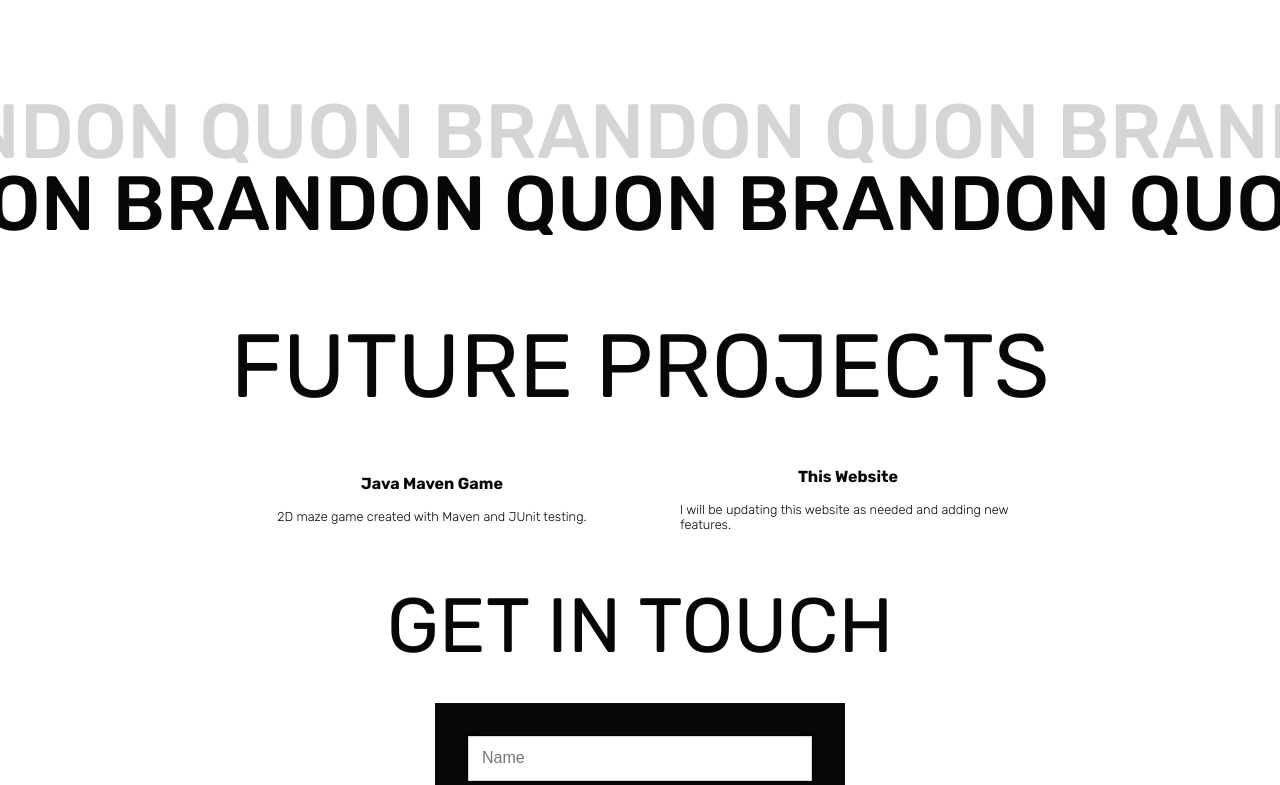
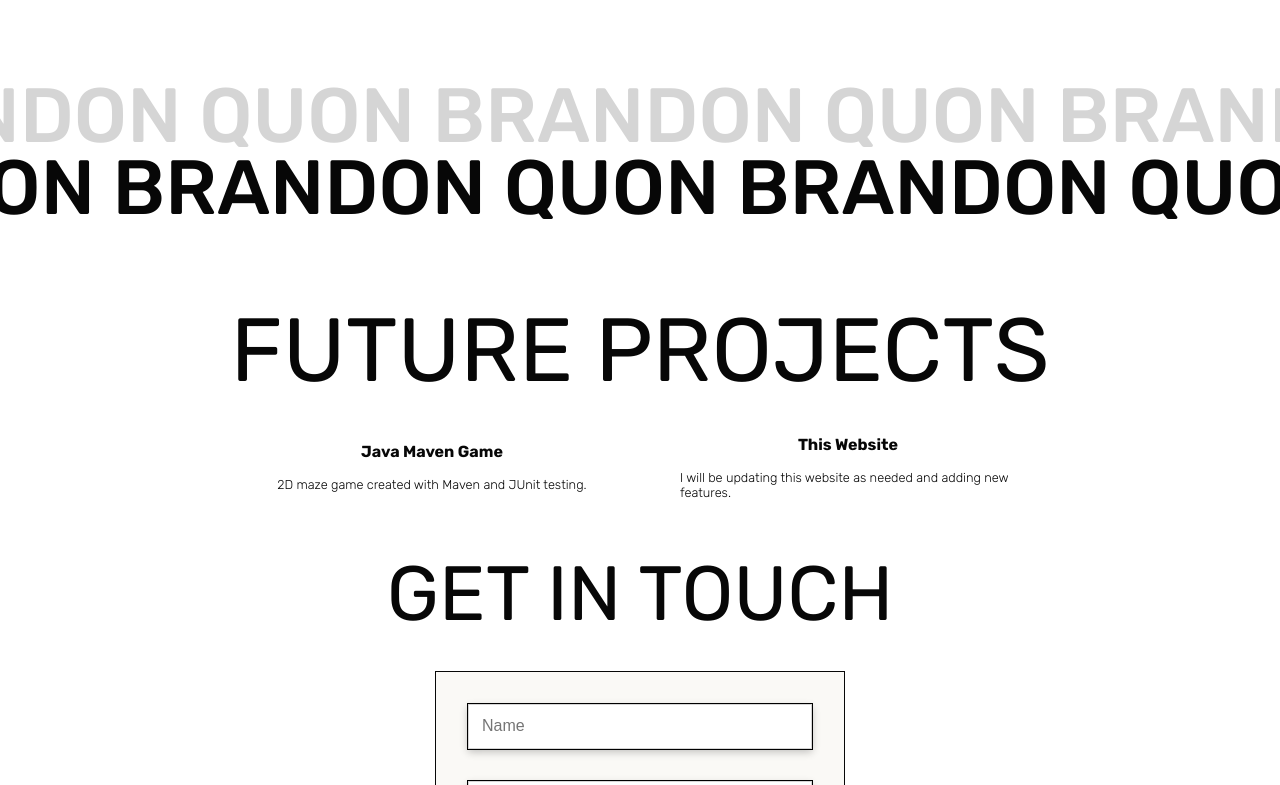
Before and after one commit to bnquon/Personal-Portfolio, a React (Vite) app: page / in a window 1280 px wide. Shown: the part 2015-2800 px from the top of the page. Built offline with nearby package versions, Linux system fonts and the light colour scheme.

Commit message:
Changing things

```diff
--- a/src/components/About/About.css
+++ b/src/components/About/About.css
@@ -1,6 +1,6 @@
 #about {
     position: relative;
-    padding-top: 10vh;
+    padding-top: 8vh;
     width: 100%;
 }
 
@@ -33,7 +33,7 @@
 }
 
 #aboutContainer > #bio > h1 {
-    transition: 700ms;
+    transition: 750ms;
     position: relative;
     z-index: 1;
     font-size: clamp(1.25rem, 2.75vw, 4rem);
--- a/src/components/Contact/Contact.css
+++ b/src/components/Contact/Contact.css
@@ -2,7 +2,6 @@
     position: relative;
     padding-top: 5vh;
     width: 100%;
-    transition: 250ms;
 }
 
 #contactTitle {
@@ -23,7 +22,7 @@
     flex-direction: column;
     gap: clamp(0.5rem, 4vh, 4rem);
     border: 1px solid var(--font-color);
-    background-color: var(--font-color);
+    background-color:var(--form-color);
     padding: clamp(0.5rem, 4vh, 4rem);
 }
 
@@ -54,6 +53,7 @@
 #contactForm > button {
     background-color: var(--bg-color);
     color: var(--font-color);
+    border-color: var(--font-color);
     font-size: clamp(1rem, 1vw, 3rem);
     padding: clamp(0.1rem, 0.75vw, 2rem);
     transition: 100ms;
--- a/src/components/Contact/Contact.jsx
+++ b/src/components/Contact/Contact.jsx
@@ -1,5 +1,4 @@
 import React, { useState } from 'react'
-import { useInView, animated } from '@react-spring/web'
 import './Contact.css'
 import { FontAwesomeIcon } from '@fortawesome/react-fontawesome'
 import { faGithub, faLinkedin } from '@fortawesome/free-brands-svg-icons'
@@ -7,20 +6,6 @@ import { faGithub, faLinkedin } from '@fortawesome/free-brands-svg-icons'
 export const Contact = () => {
 
   const isMobile = window.innerWidth <= 600;
-
-  const [ref, springs] = useInView(
-    () => ({
-      from: {
-        opacity: 0,
-      },
-      to: {
-        opacity: 1,
-      },
-    }),
-    {
-      threshold: 0.25,
-    }
-  );
 
   const [result, setResult] = useState("");
 
@@ -48,7 +33,7 @@ export const Contact = () => {
   };
 
   return (
-    <animated.div id='contact' ref={ref} style={springs}>
+    <div id='contact'>
 
       <div id="contactTitle">
         <h1>GET IN TOUCH</h1>
@@ -72,6 +57,6 @@ export const Contact = () => {
           <FontAwesomeIcon icon={faLinkedin}/>
         </a>
       </div>
-    </animated.div>
+    </div>
   );
 }
--- a/src/components/Projects/Projects.css
+++ b/src/components/Projects/Projects.css
@@ -5,20 +5,26 @@
 }
 
 #projectsTitle {
+    position: relative;
     text-align: center;
 }
 
 #projectsTitle > h1 {
+    position: relative;
+    transition: 750ms;
     margin: 0;
     font-size: clamp(4vw, 7vw, 20rem);
     font-weight: 400;
 }
 
 #gridContainer {
+    position: relative;
     display: flex;
     justify-content: center;
     gap: 10vw;
     padding: 2vh 0;
+    z-index: 2;
+    background-color: var(--bg-color);
 }
 
 #gridContainer > #leftGrid,
--- a/src/components/Projects/Projects.jsx
+++ b/src/components/Projects/Projects.jsx
@@ -1,5 +1,6 @@
 import React from 'react';
 import { useParallax } from "react-scroll-parallax";
+import { useInView } from 'react-intersection-observer';
 import cineverse from '../../assets/images/CineVerseHome.png'
 import fitfolio from '../../assets/images/fitfolio.png'
 import asteroid from '../../assets/images/AsteroidDodger.png'
@@ -10,6 +11,11 @@ import { faArrowUp } from '@fortawesome/free-solid-svg-icons'
 import './Projects.css';
 
 export const Projects = () => {
+
+  const [headerInView, inView] = useInView({
+    threshold: 0,
+  })
+
   const isMobile = window.innerWidth <= 600;
   const parallax = useParallax({
     translateY: isMobile ? [0, 0] : [0, 7.5],
@@ -24,10 +30,10 @@ export const Projects = () => {
     <div id='projects'>
 
         <div id="projectsTitle">
-            <h1>PROJECTS</h1>
+            <h1 style={{transform: inView ? 'translateY(0)': 'translateY(100%)'}}>PROJECTS</h1>
         </div>
 
-        <div id="gridContainer">
+        <div id="gridContainer"  ref={headerInView}>
 
             <div id="leftGrid" ref={parallax.ref}>
 
--- a/src/components/Upcoming/Upcoming.css
+++ b/src/components/Upcoming/Upcoming.css
@@ -15,15 +15,16 @@
 }
 
 #upcomingGrid {
-    margin: 5vh auto 0;
+    margin: 3vh auto 0;
     display: grid;
     grid-template-columns: repeat(2, 1fr);
     gap: 8vh;
     width: 60vw;
-    transition: 250ms linear;
 }
 
 #upcomingGrid > .upcomingGrid-item {
+    position: relative;
+    transition: 500ms linear;
     display: flex;
     flex-direction: column;
     justify-content: center;
--- a/src/components/Upcoming/Upcoming.jsx
+++ b/src/components/Upcoming/Upcoming.jsx
@@ -1,23 +1,12 @@
 import React from 'react'
-import { useInView, animated } from '@react-spring/web'
+import { useInView } from 'react-intersection-observer'
 import './Upcoming.css'
 
 export const Upcoming = () => {
 
-  const [ref, springs] = useInView(
-    () => ({
-      from: {
-        opacity: 0,
-      },
-      to: {
-        opacity: 1,
-      },
-    }),
-    {
-      threshold: 0.1,
-      once: true,
-    }
-  );
+  const [upcomingInView, inView] = useInView({
+    threshold: 0.2,
+  })
 
   return (
     <div id='upcoming'>
@@ -25,19 +14,19 @@ export const Upcoming = () => {
             <h1>FUTURE PROJECTS</h1>
         </div>
 
-        <animated.div id="upcomingGrid" ref={ref} style={springs}>
+        <div id="upcomingGrid" ref={upcomingInView}>
 
-          <div className="upcomingGrid-item">
+          <div className="upcomingGrid-item" style={{transform: inView ? 'translateX(0)': 'translateX(-50%)', opacity: inView ? '1': '0'}}>
             <h2>Java Maven Game</h2>
             <p>2D maze game created with Maven and JUnit testing.</p>
           </div>
 
-          <div className="upcomingGrid-item">
+          <div className="upcomingGrid-item" style={{transform: inView ? 'translateX(0)': 'translateX(50%)', opacity: inView ? '1': '0'}}>
             <h2>This Website</h2>
             <p>I will be updating this website as needed and adding new features.</p>
           </div>
 
-        </animated.div>
+        </div>
     </div>
   )
 }
--- a/src/index.css
+++ b/src/index.css
@@ -6,11 +6,13 @@
   overflow-x: hidden;
   --font-color: #070707;
   --bg-color: white;
+  --form-color: #FAF9F6;
 }
 
 [data-theme="dark"] {
   --font-color: white;
   --bg-color: #070707;
+  --form-color: #151515;
 }
 
 body {
```
